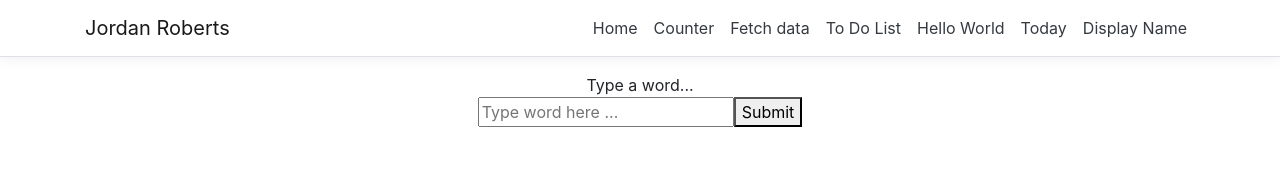
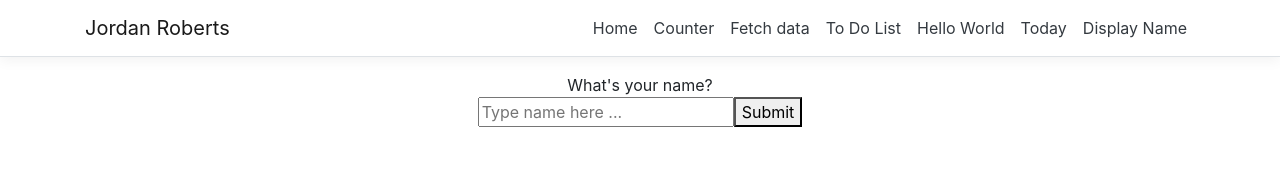
Before and after one commit to jordantroberts/React-DotNet, a React (Create React App) app in the folder TestingReactDotNet/ClientApp/: page /displayname in a window 1280 px wide. Shown: the top 177 px of the page. Built offline with nearby package versions, Linux system fonts and the light colour scheme.

Commit message:
Testing different names of arguments / state to see if still works. Changed display to say "What is your name" instead of "Type a word"

```diff
--- a/TestingReactDotNet/ClientApp/src/components/DisplayName.js
+++ b/TestingReactDotNet/ClientApp/src/components/DisplayName.js
@@ -14,7 +14,7 @@ export class DisplayName extends Component {
 
     calculate() {
         // send parameters to ASP.NET backend with the fetch API:
-    fetch("api/DisplayName/Greeting?name=" + encodeURIComponent(this.state.name))
+    fetch("api/DisplayName/Greeting?you=" + encodeURIComponent(this.state.name))
         // Use a query string - encodeURIComponent encodes a string to be inside the query string.
         // There are some built in model binders in ASP.NET. Importantly, the query string model binder takes the query string parameters and pass them as arguments with the same name to the controller.
       .then(response => response.text())
@@ -33,11 +33,11 @@ export class DisplayName extends Component {
         <center>
           <div className="App">
             <div>
-              Type a word...
+              What's your name?
               <br />
               <input
                 type="text"
-                placeholder="Type word here ..."
+                placeholder="Type name here ..."
                 value={this.state.name}
                 onChange={e => this.updateInput("name", e.target.value)}
               />
```
Also changed, not shown: 1 other file (tests, documents, lock files or other folders).
